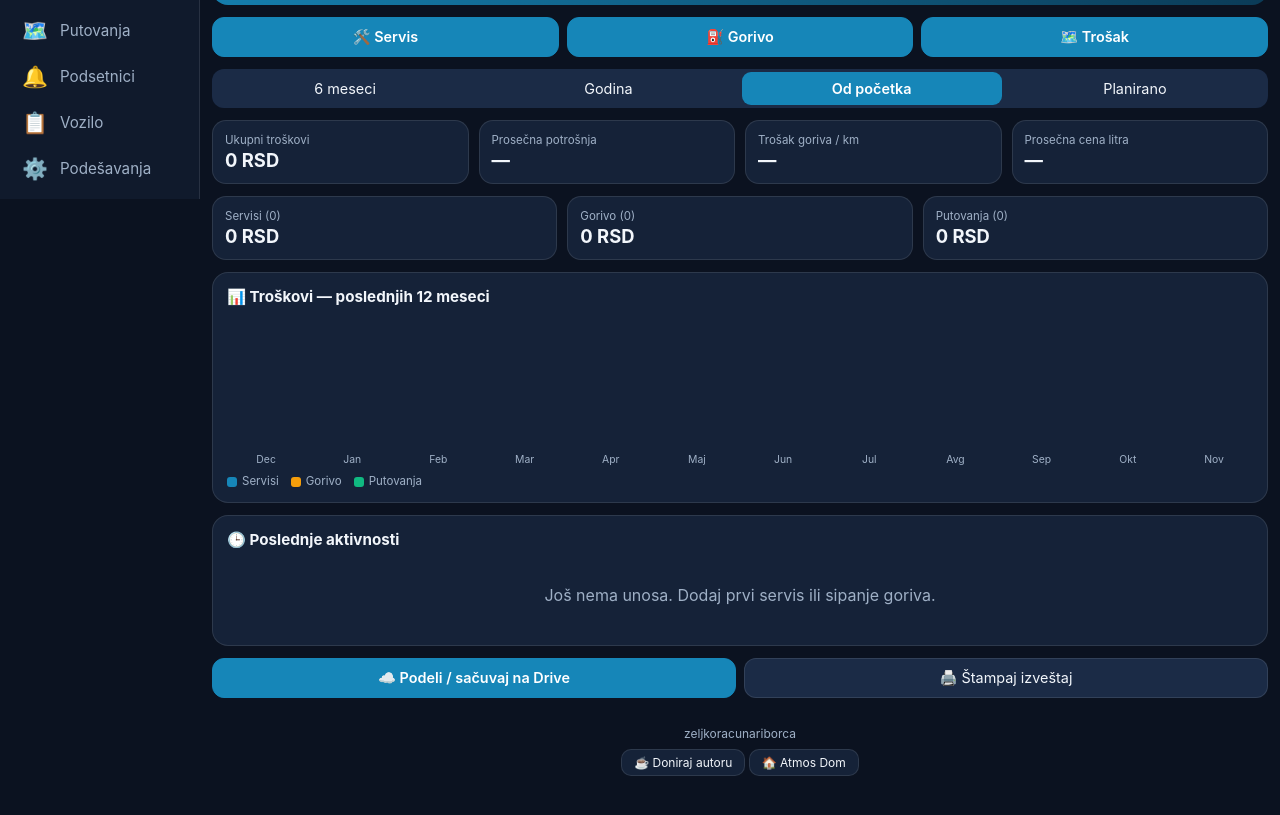
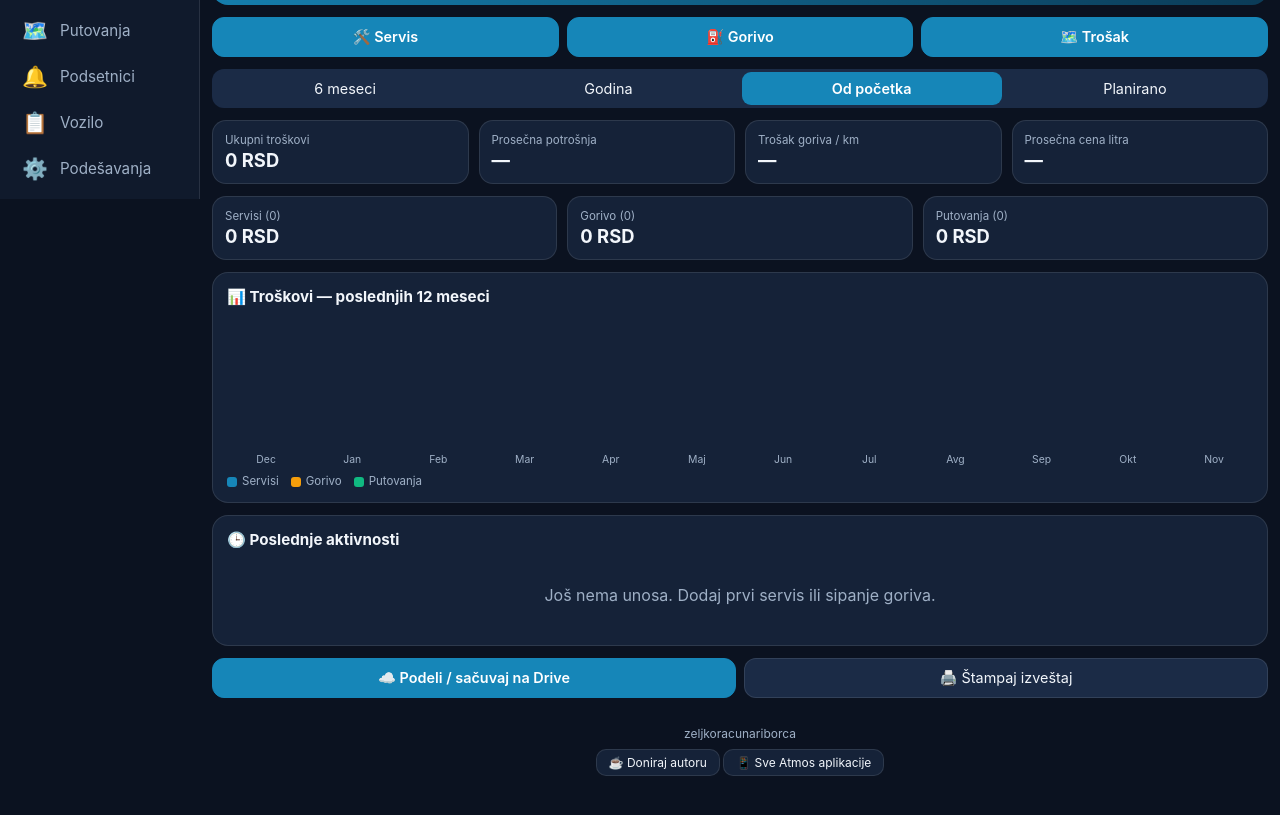
Before and after one commit to gembirdt-bit/atmos-auto-servisna-knjizica, a plain HTML site: page index.html in a window 1280 px wide. Shown: the part 201-1016 px from the top of the page. Drawn offline with Linux system fonts and the light colour scheme.

Commit message:
Link „Sve Atmos aplikacije“ u podnožju

```diff
--- a/index.html
+++ b/index.html
@@ -110,7 +110,7 @@ footer{text-align:center;color:var(--muted);font-size:.75rem;padding:16px 16px 7
 </div></div>
 
 <main class="shell" id="view"></main>
-<footer>zeljkoracunariborca<br><button class="coffee-mini" onclick="coffeeOpen()" type="button">☕ Doniraj autoru</button> <a class="coffee-mini" style="text-decoration:none" href="https://gembirdt-bit.github.io/atmosdom/" target="_blank" rel="noopener">🏠 Atmos Dom</a></footer>
+<footer>zeljkoracunariborca<br><button class="coffee-mini" onclick="coffeeOpen()" type="button">☕ Doniraj autoru</button> <a class="coffee-mini" style="text-decoration:none" href="https://gembirdt-bit.github.io/atmosaplikacije/" target="_blank" rel="noopener">📱 Sve Atmos aplikacije</a></footer>
 
 <button class="fab" id="fab" aria-label="Dodaj">+</button>
 
```
